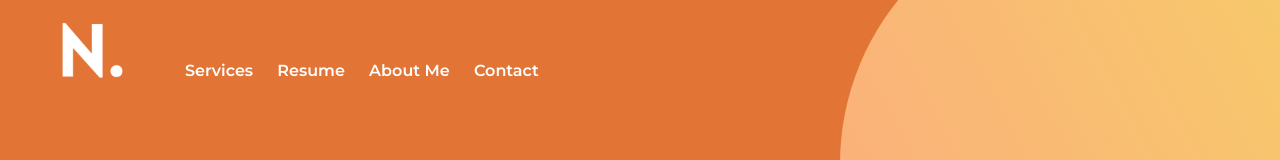
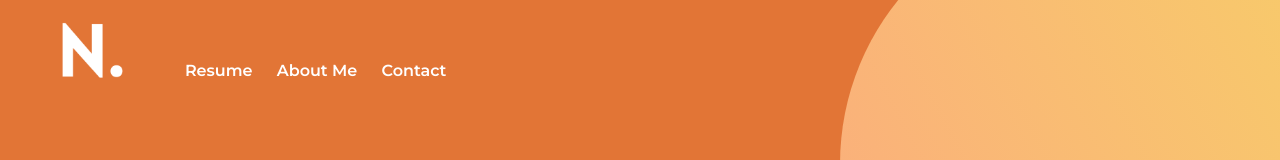
Before and after one commit to nishantminerva/Personal, a plain HTML site: page index.html in a window 1280 px wide. Shown: the top 160 px of the page. Drawn offline with Linux system fonts and the light colour scheme.

Commit message:
Changing Image

```diff
--- a/index.html
+++ b/index.html
@@ -16,7 +16,6 @@
     <div class="header">
         <img class="logo" src="N.-2.png" alt="">
         <div class="navigation" >
-            <a href="">Services</a>
             <a href="">Resume</a>
             <a href="">About Me</a>
             <a href="">Contact</a>
@@ -29,7 +28,6 @@
             <p>a <span>pro</span>grammer</p>
             <div class="footer">
                 <div class="left-f">
-                    <!-- <img class="logo" src="N.-2.png" alt=""> -->
                     <a href="https://www.linkedin.com/in/nishantminerva/">
                        <img src="linkedin.svg" alt="">
                     </a>
```
Also changed, not shown: face.png, logo.png (deleted).
